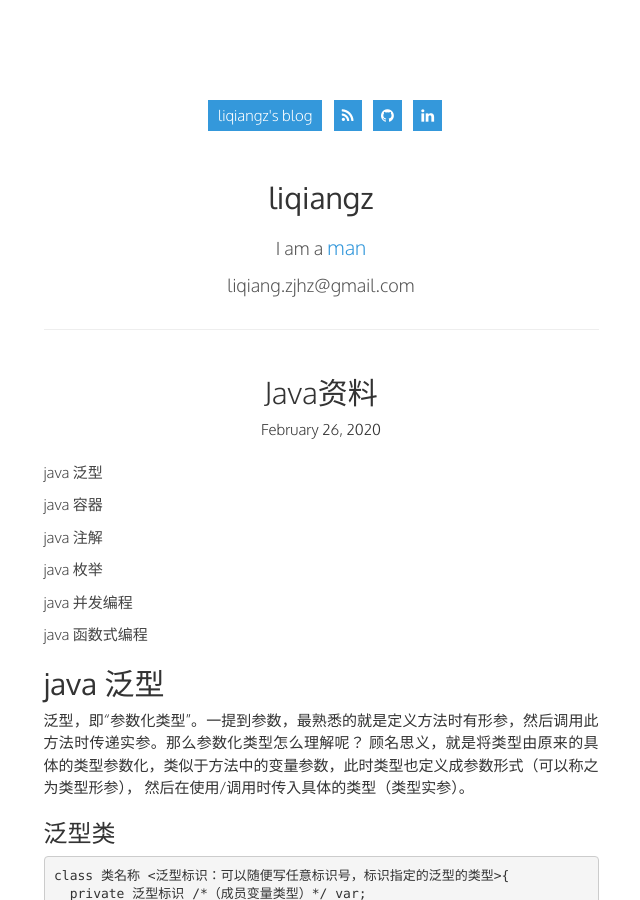
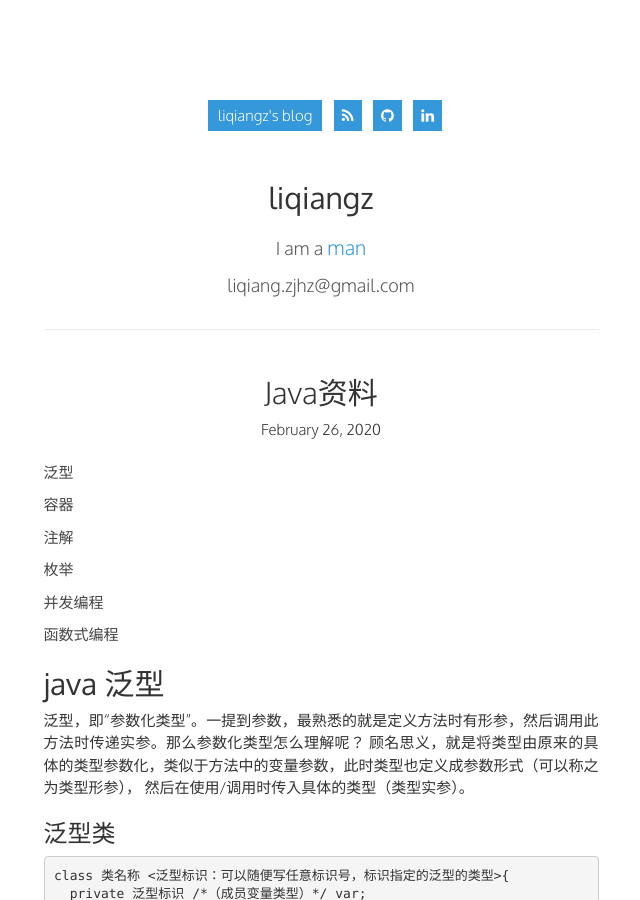
Before and after one commit to liqiangz/liqiangz.github.io, a Jekyll site: the page built from _posts/2020-02-26-java资料.md, in a window 1280 px wide and 900 px high. Shown: the whole window, without its empty margins (319-959 px from the left). Built offline with Jekyll 4.4.1, drawn with Linux system fonts in a browser that asks for light colours; our own code applies the rules of GitHub Pages for plain Markdown files.

Commit message:
java容器

```diff
--- a/_posts/2020-02-26-java资料.md
+++ b/_posts/2020-02-26-java资料.md
@@ -1,16 +1,16 @@
 
 
-[java 泛型](#java-泛型)
+[泛型](#java-泛型)
 
-[java 容器](#java-容器)
+[容器](#java-容器)
 
-[java 注解](#java-注解)
+[注解](#java-注解)
 
-[java 枚举](#java-枚举)
+[枚举](#java-枚举)
 
-[java 并发编程](#java-并发编程)
+[并发编程](#java-并发编程)
 
-[java 函数式编程](#java-函数式编程)
+[函数式编程](#java-函数式编程)
 
 ## java 泛型
 泛型，即“参数化类型”。一提到参数，最熟悉的就是定义方法时有形参，然后调用此方法时传递实参。那么参数化类型怎么理解呢？
```
